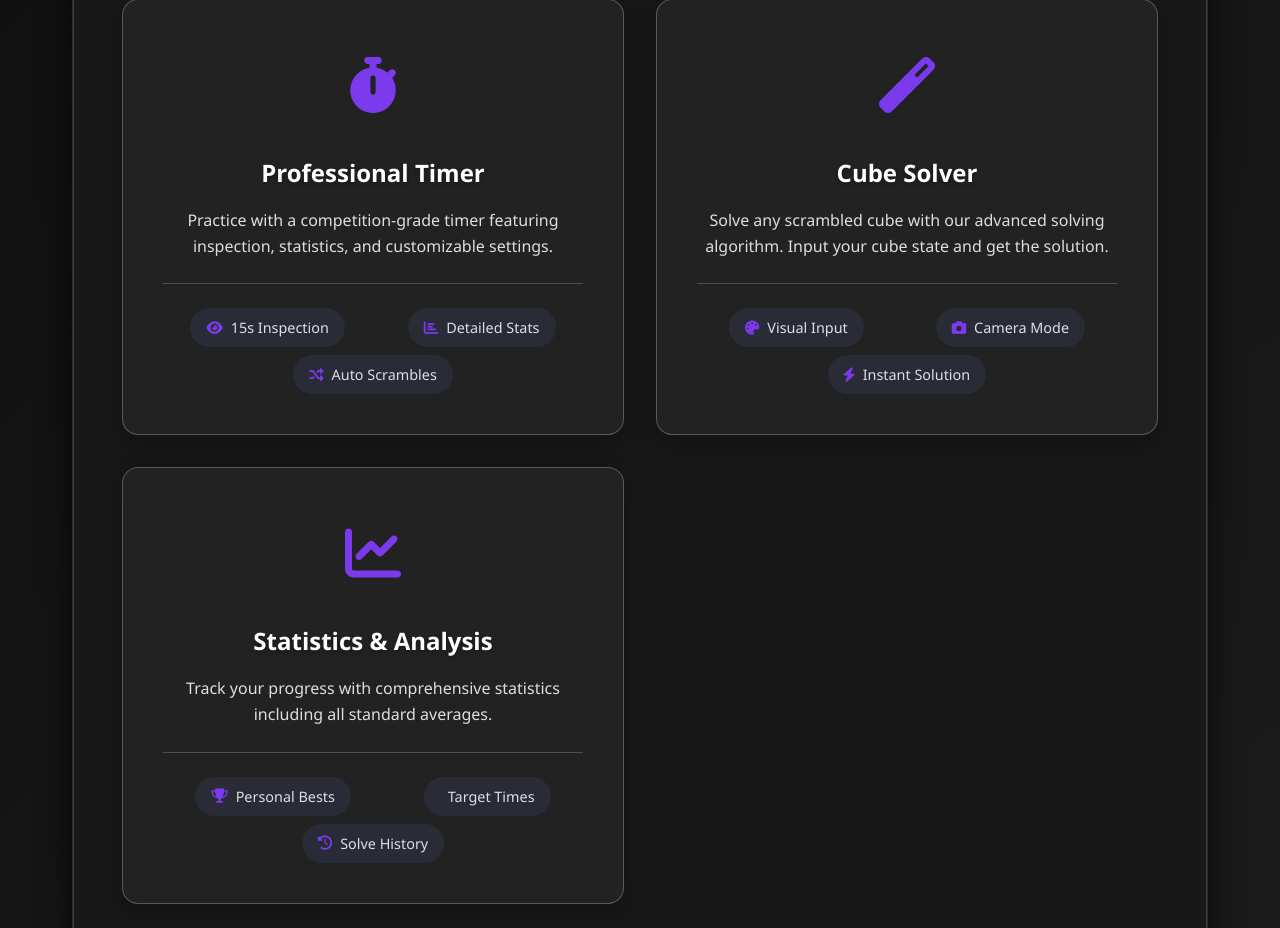
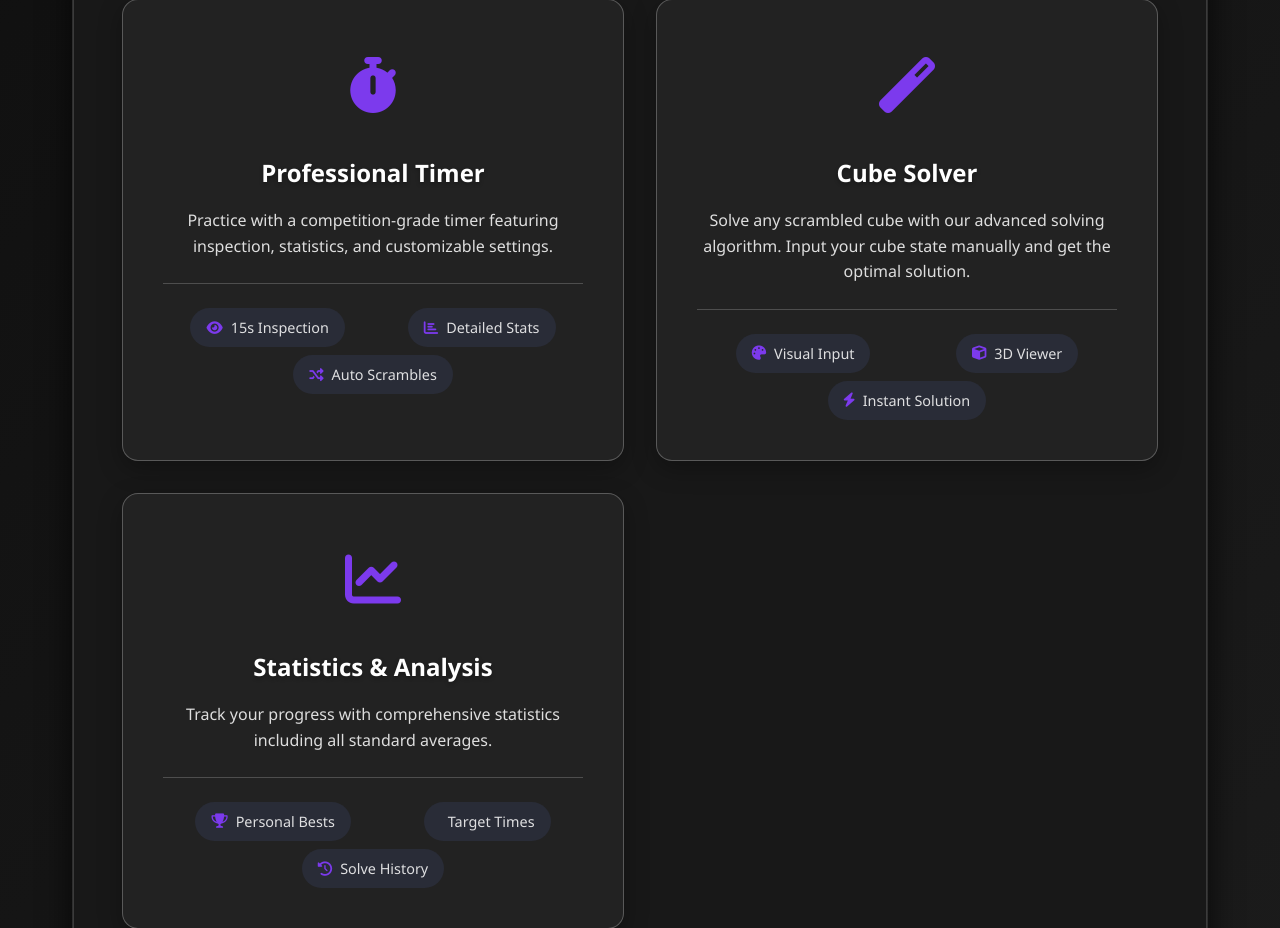
Before and after one commit to ITFest-Projects-PISG-2025-26/SpeedSolverX, a Flask app: page / in a window 1280 px wide. Shown: the part 416-1344 px from the top of the page. Run offline with Flask 3, Linux system fonts and the light colour scheme; a user stored in the database is signed in.

Commit message:
Update home page: remove camera mode reference, highlight 3D viewer and manual input

```diff
--- a/src/frontend/templates/home.html
+++ b/src/frontend/templates/home.html
@@ -54,10 +54,10 @@
                             <i class="fas fa-magic"></i>
                         </div>
                         <h3>Cube Solver</h3>
-                        <p>Solve any scrambled cube with our advanced solving algorithm. Input your cube state and get the solution.</p>
+                        <p>Solve any scrambled cube with our advanced solving algorithm. Input your cube state manually and get the optimal solution.</p>
                         <div class="feature-stats">
                             <span><i class="fas fa-palette"></i> Visual Input</span>
-                            <span><i class="fas fa-camera"></i> Camera Mode</span>
+                            <span><i class="fas fa-cube"></i> 3D Viewer</span>
                             <span><i class="fas fa-bolt"></i> Instant Solution</span>
                         </div>
                     </div>
```
